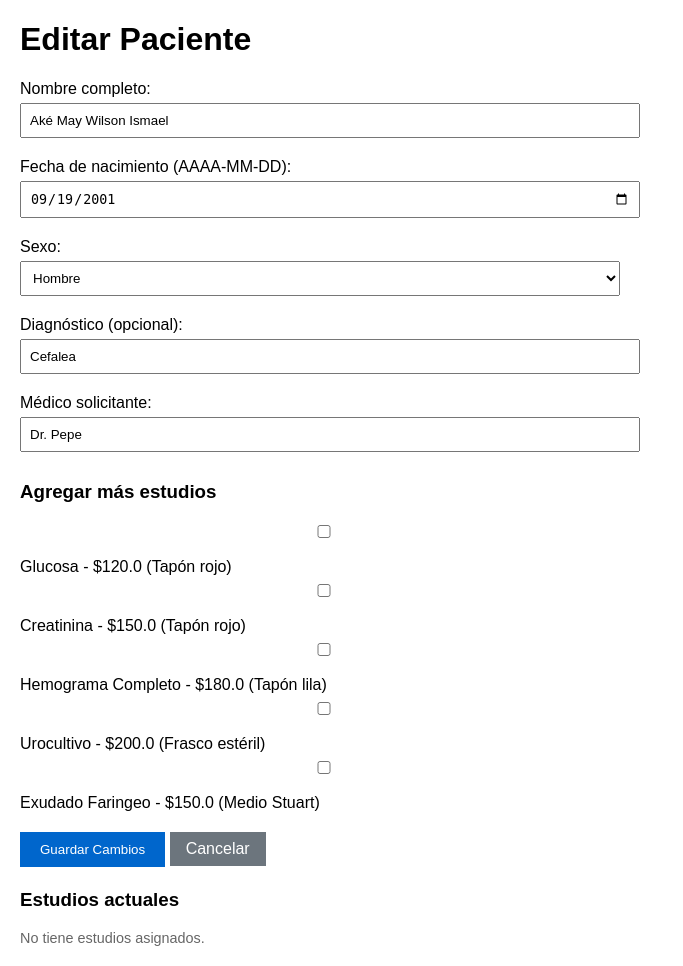
After one commit to qfbwilsonmay-ai/care-laboratorio, a Flask app: page /editar_paciente/250817001 in a window 1280 px wide. The commit adds this page. Shown: the whole page, without its empty margins (0-683 px from the left). Run offline with Flask 3, Linux system fonts and the light colour scheme.

Commit message:
Añadido: funcionalidad completa para editar paciente y agregar más estudios

```diff
--- a/app.py
+++ b/app.py
@@ -90,9 +90,69 @@ def registro():
         precios=precios_dict
     )
 
+@app.route('/editar_paciente/<folio>', methods=['GET', 'POST'])
+def editar_paciente(folio):
+    pacientes = cargar_datos(RUTA_PACIENTES)
+    paciente = next((p for p in pacientes if p['folio'] == folio), None)
+
+    if not paciente:
+        return "Paciente no encontrado", 404
+
+    if request.method == 'POST':
+        # Actualizar datos básicos
+        paciente['nombre'] = request.form['nombre']
+        paciente['fecha_nacimiento'] = request.form['fecha_nac']
+        paciente['sexo'] = request.form['sexo']
+        paciente['diagnostico'] = request.form['diagnostico']
+        paciente['medico'] = request.form['medico']
+
+        # Obtener nuevos estudios seleccionados
+        pruebas_seleccionadas = request.form.getlist('pruebas')
+
+        # Cargar catálogos
+        pruebas, contenedores, precios_dict = cargar_catalogos()
+
+        # Evitar duplicados y crear nuevos estudios
+        nuevos_estudios = []
+        claves_existentes = [e['clave'] for e in paciente.get('estudios', [])]
+        for clave in pruebas_seleccionadas:
+            if clave not in claves_existentes:
+                prueba = next((p for p in pruebas if p['clave'] == clave), None)
+                if prueba:
+                    precio = precios_dict.get(f"prueba_{clave}", 0)
+                    nuevos_estudios.append({
+                        "clave": clave,
+                        "nombre": prueba['nombre'],
+                        "precio": precio
+                    })
+
+        # Añadir nuevos estudios
+        if 'estudios' not in paciente:
+            paciente['estudios'] = []
+        paciente['estudios'].extend(nuevos_estudios)
+
+        # Guardar cambios
+        guardar_datos(RUTA_PACIENTES, pacientes)
+
+        return redirect(url_for('index'))
+
+    # Cargar datos para la plantilla
+    pruebas, contenedores, precios_dict = cargar_catalogos()
+
+    # Estudios ya asignados
+    claves_asignadas = [e['clave'] for e in paciente.get('estudios', [])]
+
+    return render_template(
+        'editar_paciente.html',
+        paciente=paciente,
+        pruebas=pruebas,
+        contenedores=contenedores,
+        precios=precios_dict,
+        claves_asignadas=claves_asignadas
+    )
+
 @app.route('/resultados/<folio>', methods=['GET', 'POST'])
 def resultados(folio):
-    # Cargar datos
     pruebas, contenedores, precios_dict = cargar_catalogos()
     pacientes = cargar_datos(RUTA_PACIENTES)
     paciente = next((p for p in pacientes if p['folio'] == folio), None)
@@ -123,18 +183,18 @@ def resultados(folio):
             "fecha": datetime.now().strftime("%Y-%m-%d %H:%M:%S")
         }
 
-        resultados_lista = cargar_datos(RUTA_RESULTADOS)
-        resultados_lista.append(resultado_data)
-        guardar_datos(RUTA_RESULTADOS, resultados_lista)
+        resultados = cargar_datos(RUTA_RESULTADOS)
+        resultados.append(resultado_data)
+        guardar_datos(RUTA_RESULTADOS, resultados)
 
         return redirect(url_for('resultados', folio=folio))
 
-    resultados_lista = [r for r in cargar_datos(RUTA_RESULTADOS) if r['folio'] == folio]
+    resultados = [r for r in cargar_datos(RUTA_RESULTADOS) if r['folio'] == folio]
     return render_template(
         'resultados.html',
         paciente=paciente,
         pruebas=pruebas_solicitadas,
-        resultados=resultados_lista
+        resultados=resultados
     )
 
 @app.route('/editar_resultado/<folio>/<clave>', methods=['GET', 'POST'])
--- /dev/null
+++ b/templates/editar_paciente.html
@@ -0,0 +1,76 @@
+<!DOCTYPE html>
+<html>
+<head>
+    <title>Editar Paciente - CARE</title>
+    <style>
+        body { font-family: Arial, sans-serif; margin: 20px; }
+        form { max-width: 600px; }
+        label { display: block; margin: 10px 0 5px; }
+        input, select { width: 100%; padding: 8px; margin-bottom: 10px; }
+        button { background: #0066cc; color: white; padding: 10px 20px; border: none; }
+        .checkbox-list { margin: 15px 0; }
+        .checkbox-list div { margin: 5px 0; }
+        .btn { display: inline-block; padding: 8px 16px; text-decoration: none; margin: 5px 0; }
+        .btn-volver { background: #6c757d; color: white; }
+        .info { font-size: 0.9em; color: #666; }
+    </style>
+</head>
+<body>
+    <h1>Editar Paciente</h1>
+    <form method="POST">
+        <label>Nombre completo:</label>
+        <input type="text" name="nombre" value="{{ paciente.nombre }}" required>
+
+        <label>Fecha de nacimiento (AAAA-MM-DD):</label>
+        <input type="date" name="fecha_nac" value="{{ paciente.fecha_nacimiento }}" required>
+
+        <label>Sexo:</label>
+        <select name="sexo" required>
+            <option value="M" {% if paciente.sexo == "M" %}selected{% endif %}>Hombre</option>
+            <option value="F" {% if paciente.sexo == "F" %}selected{% endif %}>Mujer</option>
+            <option value="O" {% if paciente.sexo == "O" %}selected{% endif %}>Otro</option>
+        </select>
+
+        <label>Diagnóstico (opcional):</label>
+        <input type="text" name="diagnostico" value="{{ paciente.diagnostico }}">
+
+        <label>Médico solicitante:</label>
+        <input type="text" name="medico" value="{{ paciente.medico }}" required>
+
+        <h3>Agregar más estudios</h3>
+        <div class="checkbox-list">
+            {% for p in pruebas %}
+            <div>
+                <input
+                    type="checkbox"
+                    name="pruebas"
+                    value="{{ p.clave }}"
+                    id="prueba_{{ p.clave }}"
+                >
+                <label for="prueba_{{ p.clave }}">
+                    {{ p.nombre }}
+                    - ${{ precios.get('prueba_' + p.clave, 0) }}
+                    ({{
+                        contenedores | selectattr('id', 'equalto', p.id_contenedor) | map(attribute='nombre') | first
+                    }})
+                </label>
+            </div>
+            {% endfor %}
+        </div>
+
+        <button type="submit">Guardar Cambios</button>
+        <a href="/" class="btn btn-volver">Cancelar</a>
+    </form>
+
+    <h3>Estudios actuales</h3>
+    {% if paciente.estudios %}
+    <ul>
+        {% for e in paciente.estudios %}
+        <li>{{ e.nombre }} - ${{ e.precio }}</li>
+        {% endfor %}
+    </ul>
+    {% else %}
+    <p class="info">No tiene estudios asignados.</p>
+    {% endif %}
+</body>
+</html>
```
Also changed, not shown: templates/index.html (+6 -2 lines).
